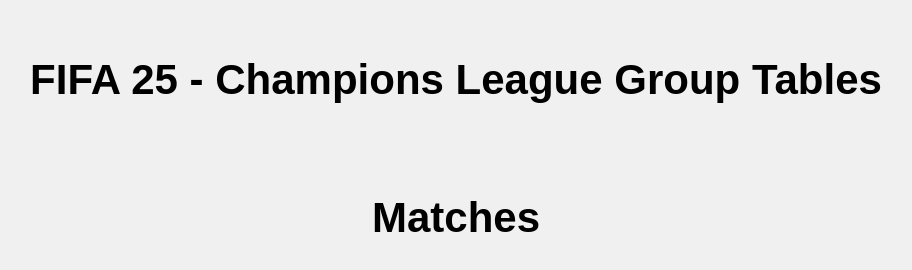
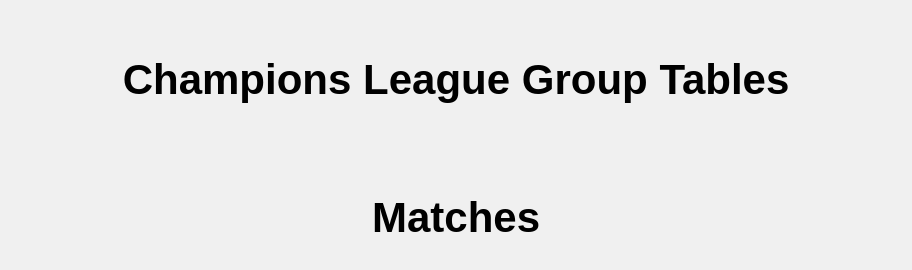
Before and after one commit to andAper/champions_league_beta, a plain HTML site: page index.html in a window 1280 px wide. Shown: the whole page, without its empty margins (184-1096 px from the left). Drawn offline with Linux system fonts and the light colour scheme; no server answers.

Commit message:
Update index.html

```diff
--- a/index.html
+++ b/index.html
@@ -15,13 +15,14 @@
     select, input { padding: 5px; margin: 5px; }
     .top1, .top2 { background-color: #59f75e; }
     .third { background-color: #faf561; }
+    input[type="number"] { width: 40px; padding: 2px; margin: 0 4px; text-align: center; box-sizing: border-box; }
     input[readonly] { background-color: #e0e0e0; border: none; text-align: center; }
     #matchListWrapper { text-align: center; margin-top: 90px; }
     #matchHeader { font-size: 42px; font-weight: bold; margin-bottom: 20px; }
   </style>
 </head>
 <body>
-  <h1>FIFA 25 - Champions League Group Tables</h1>
+  <h1>Champions League Group Tables</h1>
   <div id="tables"></div>
 
   <div id="matchListWrapper">
```
